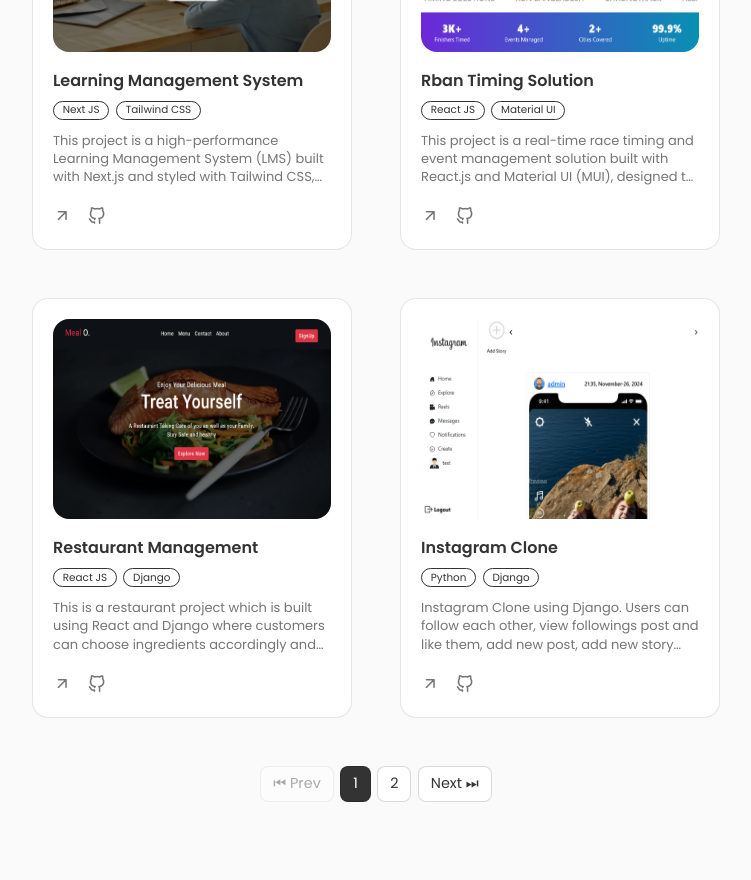
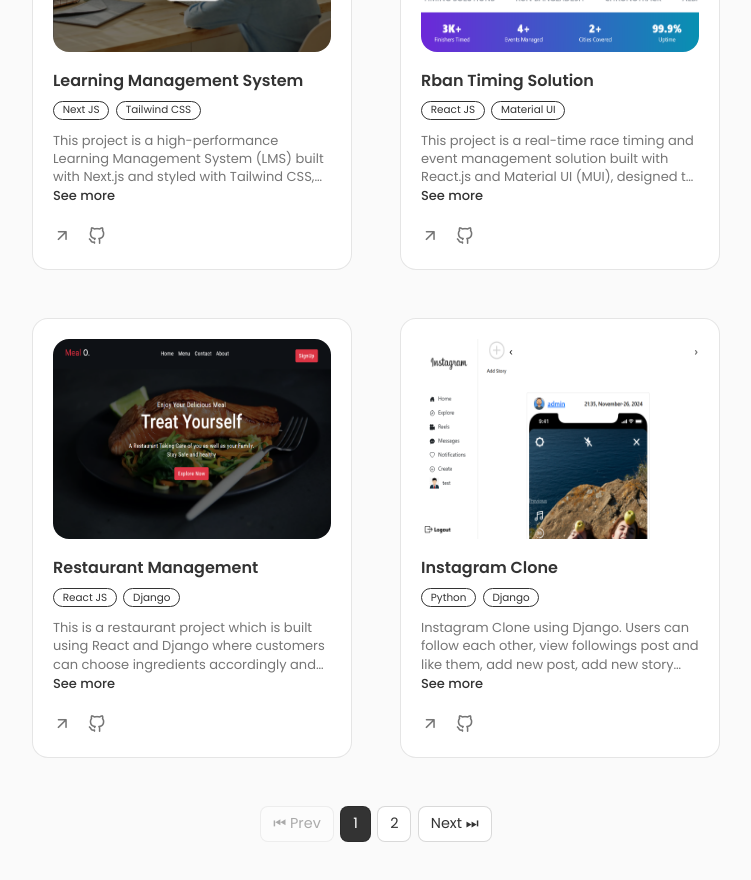
Before and after one commit to rafidulislam19/Portfolio, a React (Vite) app: page / in a window 1280 px wide. Shown: the part 3640-4520 px from the top of the page, without its empty margins (264-1015 px from the left). Built offline with nearby package versions, Linux system fonts and the light colour scheme.

Commit message:
issues fixed

```diff
--- a/src/components/work/WorkItems.jsx
+++ b/src/components/work/WorkItems.jsx
@@ -54,7 +54,7 @@ import React, { useEffect, useRef, useState } from "react";
 
 const WorkItems = ({ item }) => {
   const cardRef = useRef(null);
-  const descRef = useRef(null);
+  const textRef = useRef(null);
 
   const [visible, setVisible] = useState(false);
   const [expanded, setExpanded] = useState(false);
@@ -76,14 +76,16 @@ const WorkItems = ({ item }) => {
     return () => observer.disconnect();
   }, []);
 
-  /* === Detect text truncation === */
+  /* === Detect truncation (3 lines) === */
   useEffect(() => {
-    if (descRef.current) {
-      const isOverflowing =
-        descRef.current.scrollHeight > descRef.current.clientHeight;
-      setIsTruncated(isOverflowing);
-    }
-  }, []);
+    if (!textRef.current) return;
+
+    const el = textRef.current;
+    const lineHeight = parseFloat(getComputedStyle(el).lineHeight);
+    const maxHeight = lineHeight * 3;
+
+    setIsTruncated(el.scrollHeight > maxHeight);
+  }, [item.description]);
 
   return (
     <div
@@ -100,14 +102,19 @@ const WorkItems = ({ item }) => {
       </div>
 
       {/* DESCRIPTION */}
-      <p className="work__description">
-        <span className="work__description-text">
+      <p className={`work__description ${expanded ? "expanded" : ""}`}>
+        <span ref={textRef} className="work__description-text">
           {item.description}
         </span>
 
-        {/* <button className="work__see-more">
-          See more
-        </button> */}
+        {isTruncated && (
+          <button
+            className="work__see-more"
+            onClick={() => setExpanded(!expanded)}
+          >
+            {expanded ? " See less" : " See more"}
+          </button>
+        )}
       </p>
 
       <div className="work__buttons">
--- a/src/components/work/work.css
+++ b/src/components/work/work.css
@@ -113,54 +113,45 @@ body.dark-theme .work__card:hover {
 }
 
 /* ===== DESCRIPTION ===== */
+
 .work__description {
   font-size: var(--smaller-font-size);
   color: var(--text-color);
-  margin-bottom: 0.75rem;
-  margin-top: 0.75rem;
   line-height: 1.4;
+  margin: 0.75rem 0;
+  display: block;
+}
 
-  /* truncate to 2 lines */
+.work__description-text {
   display: -webkit-box;
   -webkit-line-clamp: 3;
   -webkit-box-orient: vertical;
   overflow: hidden;
-  transition: all 0.3s ease;
-
-  position: relative;
-  margin-bottom: 0.75rem;
 }
 
-.work__description.expanded {
+.work__description.expanded .work__description-text {
   -webkit-line-clamp: unset;
   overflow: visible;
 }
 
-.work__description-text {
-  display: inline;
-}
-
 .work__see-more {
-  display: inline;
-  margin-left: 4px;
-
   background: none;
   border: none;
   padding: 0;
 
-  font-size: var(--small-font-size);
+  font-size: var(--smaller-font-size);
   font-weight: var(--font-medium);
   color: var(--title-color);
   cursor: pointer;
 }
 
-.work__description:not(:hover) .work__see-more {
+/* .work__description:not(:hover) .work__see-more {
   display: inline;
+} */
+
+.work__see-more:hover {
+  text-decoration: underline;
 }
-
-/* .work__see-more:hover {
-  text-decoration: underline;
-} */
 
 /* show full description on hover */
 /* .work__card:hover .work__description {
```
